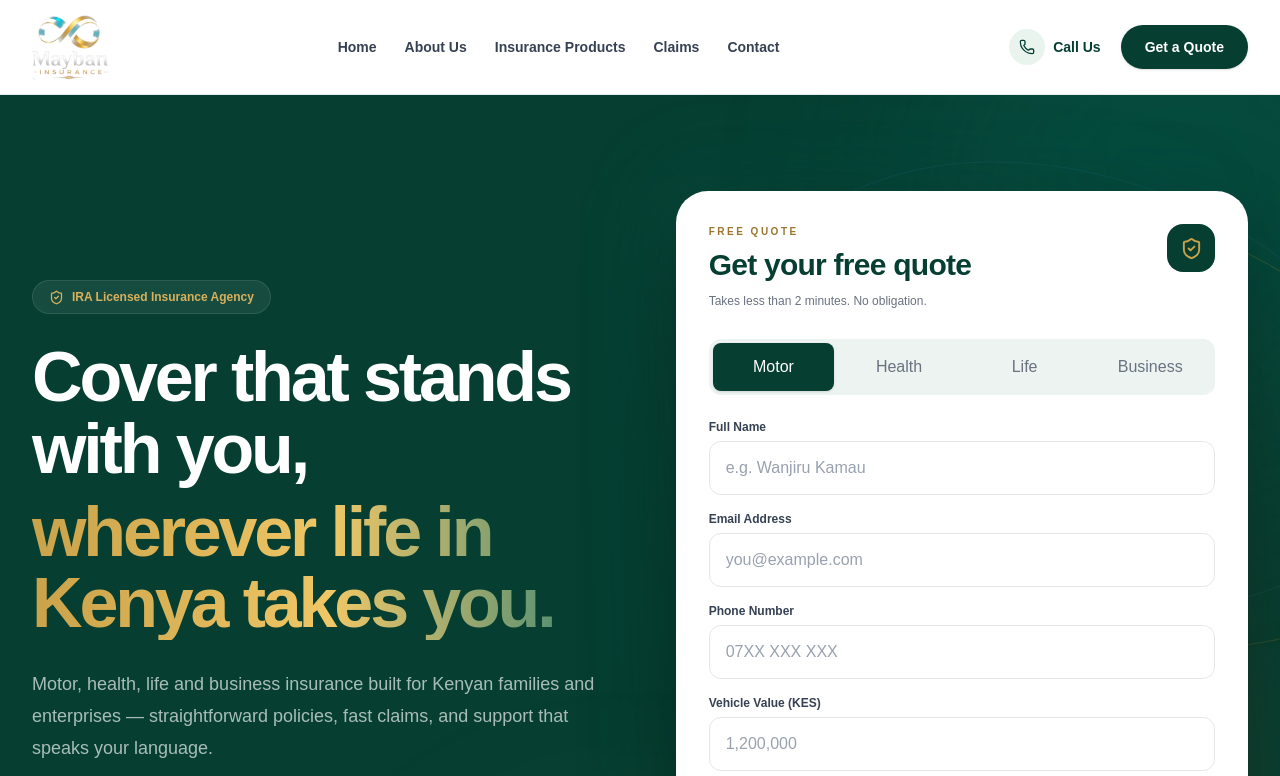
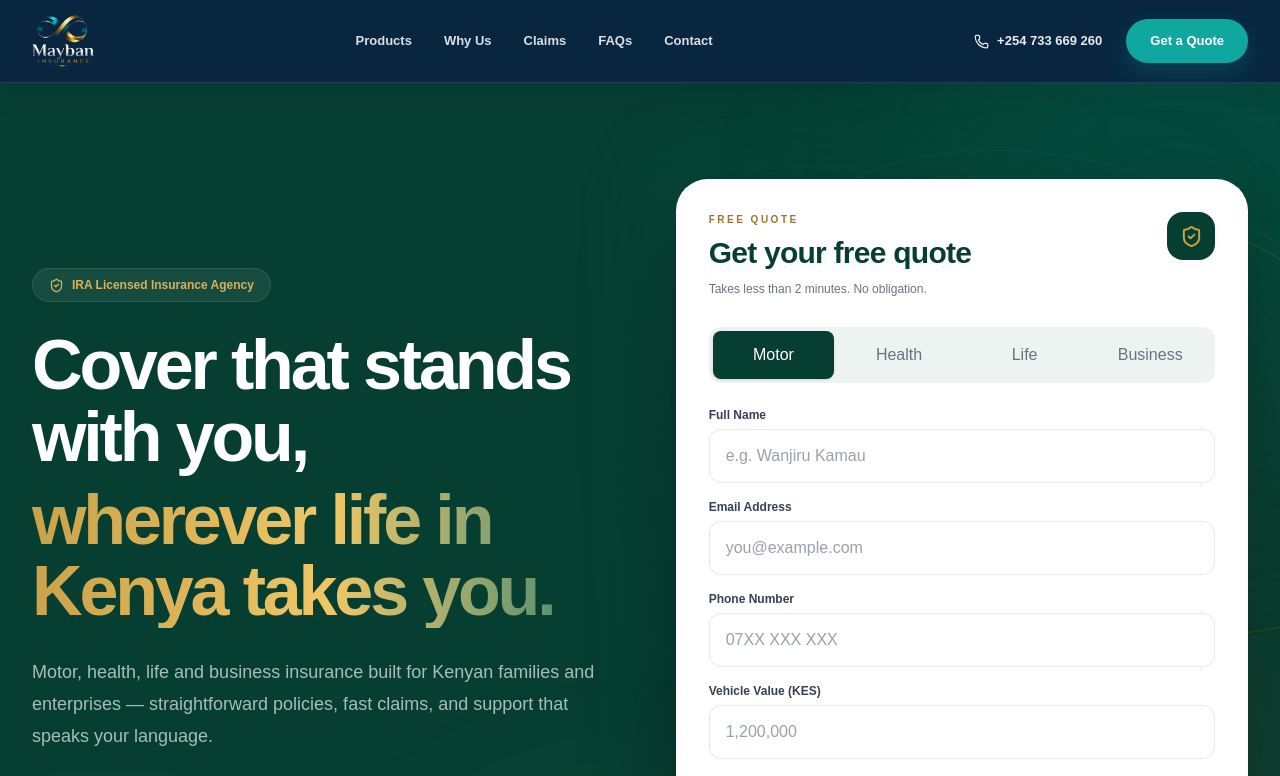
Before and after one commit to EugeneCodes254/mayban-insurance, a Next.js app: page / in a window 1280 px wide. Shown: the top 776 px of the page. Built offline with nearby package versions, Linux system fonts and the light colour scheme.

Commit message:
Redesign Mayban navbar in premium navy style

```diff
--- a/src/components/Navbar.tsx
+++ b/src/components/Navbar.tsx
@@ -4,10 +4,10 @@ import { Menu, Phone, X } from "lucide-react";
 import { useState } from "react";
 
 const links = [
-  { name: "Home", href: "#" },
-  { name: "About Us", href: "#about" },
-  { name: "Insurance Products", href: "#products" },
+  { name: "Products", href: "#products" },
+  { name: "Why Us", href: "#about" },
   { name: "Claims", href: "#claims" },
+  { name: "FAQs", href: "#faqs" },
   { name: "Contact", href: "#contact" },
 ];
 
@@ -19,10 +19,8 @@ export function Navbar() {
   }
 
   return (
-    <header className="sticky top-0 z-50 border-b border-[#063F32]/10 bg-white/98 backdrop-blur-xl">
-      <div className="mx-auto flex h-[94px] max-w-[1280px] items-center justify-between px-5 sm:px-8">
-
-        {/* LOGO */}
+    <header className="sticky top-0 z-50 border-b border-white/10 bg-[#082640] text-white shadow-[0_8px_30px_rgba(4,25,43,0.12)]">
+      <div className="mx-auto flex h-[82px] max-w-[1280px] items-center justify-between px-5 sm:px-8">
         <a
           href="#"
           onClick={closeMenu}
@@ -32,51 +30,43 @@ export function Navbar() {
           <img
             src="/images/mayban-logo.png"
             alt="Mayban Insurance"
-            className="h-[76px] w-auto object-contain object-left"
+            className="h-[62px] w-auto object-contain object-left"
           />
         </a>
 
-        {/* DESKTOP NAVIGATION */}
-        <nav className="hidden items-center gap-7 md:flex">
+        <nav className="hidden items-center gap-8 md:flex">
           {links.map((link) => (
             <a
               key={link.name}
               href={link.href}
-              className="relative py-2 text-sm font-semibold text-gray-700 transition hover:text-[#063F32]"
+              className="relative py-2 text-[13px] font-semibold text-white/85 transition hover:text-white"
             >
               {link.name}
             </a>
           ))}
         </nav>
 
-        {/* DESKTOP ACTIONS */}
-        <div className="hidden items-center gap-5 md:flex">
-
+        <div className="hidden items-center gap-6 md:flex">
           <a
             href="tel:+254733669260"
-            className="group flex items-center gap-2 text-sm font-semibold text-[#063F32]"
+            className="flex items-center gap-2 text-[13px] font-semibold text-white/90 transition hover:text-white"
           >
-            <span className="flex h-9 w-9 items-center justify-center rounded-full bg-[#EAF4EF] transition group-hover:bg-[#063F32] group-hover:text-white">
-              <Phone size={16} />
-            </span>
-
-            <span>Call Us</span>
+            <Phone size={15} />
+            +254 733 669 260
           </a>
 
           <a
             href="#quote"
-            className="rounded-full bg-[#063F32] px-6 py-3 text-sm font-bold text-white shadow-sm transition hover:-translate-y-0.5 hover:bg-[#042D24] hover:shadow-md"
+            className="rounded-full bg-[#10A7A0] px-6 py-3 text-[13px] font-extrabold text-white shadow-[0_10px_25px_rgba(16,167,160,0.22)] transition hover:-translate-y-0.5 hover:bg-[#0d948e]"
           >
             Get a Quote
           </a>
-
         </div>
 
-        {/* MOBILE MENU BUTTON */}
         <button
           type="button"
           onClick={() => setOpen((current) => !current)}
-          className="flex h-11 w-11 items-center justify-center rounded-full bg-[#F1F6F3] text-[#063F32] transition hover:bg-[#DCEBE4] md:hidden"
+          className="flex h-11 w-11 items-center justify-center rounded-full border border-white/10 bg-white/5 text-white transition hover:bg-white/10 md:hidden"
           aria-label={open ? "Close menu" : "Open menu"}
           aria-expanded={open}
         >
@@ -84,33 +74,28 @@ export function Navbar() {
         </button>
       </div>
 
-      {/* MOBILE NAVIGATION */}
       <div
-        className={`overflow-hidden border-t border-gray-100 bg-white transition-all duration-300 md:hidden ${
-          open
-            ? "max-h-[500px] opacity-100"
-            : "max-h-0 border-t-0 opacity-0"
+        className={`overflow-hidden border-t border-white/10 bg-[#082640] transition-all duration-300 md:hidden ${
+          open ? "max-h-[520px] opacity-100" : "max-h-0 border-t-0 opacity-0"
         }`}
       >
         <nav className="mx-auto flex max-w-[1280px] flex-col px-5 pb-6 sm:px-8">
-
           {links.map((link) => (
             <a
               key={link.name}
               href={link.href}
               onClick={closeMenu}
-              className="border-b border-gray-100 py-4 text-sm font-semibold text-gray-700 transition hover:text-[#063F32]"
+              className="border-b border-white/10 py-4 text-sm font-semibold text-white/85 transition hover:text-white"
             >
               {link.name}
             </a>
           ))}
 
           <div className="mt-5 grid grid-cols-2 gap-3">
-
             <a
               href="tel:+254733669260"
               onClick={closeMenu}
-              className="flex items-center justify-center gap-2 rounded-full border border-[#063F32] px-4 py-3 text-sm font-bold text-[#063F32]"
+              className="flex items-center justify-center gap-2 rounded-full border border-white/25 px-4 py-3 text-sm font-bold text-white"
             >
               <Phone size={16} />
               Call Us
@@ -119,11 +104,10 @@ export function Navbar() {
             <a
               href="#quote"
               onClick={closeMenu}
-              className="flex items-center justify-center rounded-full bg-[#063F32] px-4 py-3 text-sm font-bold text-white"
+              className="flex items-center justify-center rounded-full bg-[#10A7A0] px-4 py-3 text-sm font-bold text-white"
             >
               Get a Quote
             </a>
-
           </div>
         </nav>
       </div>
```
